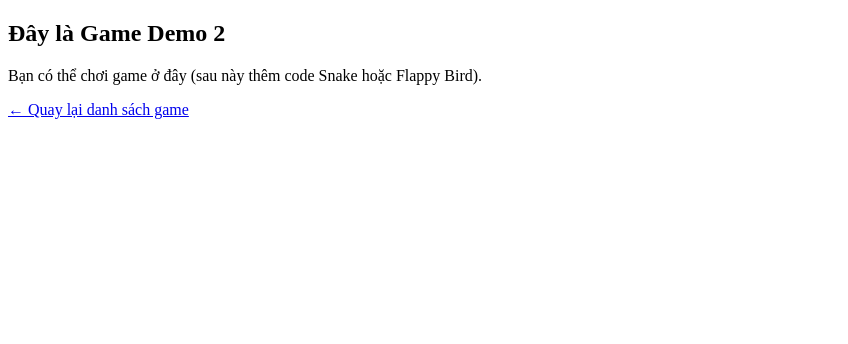
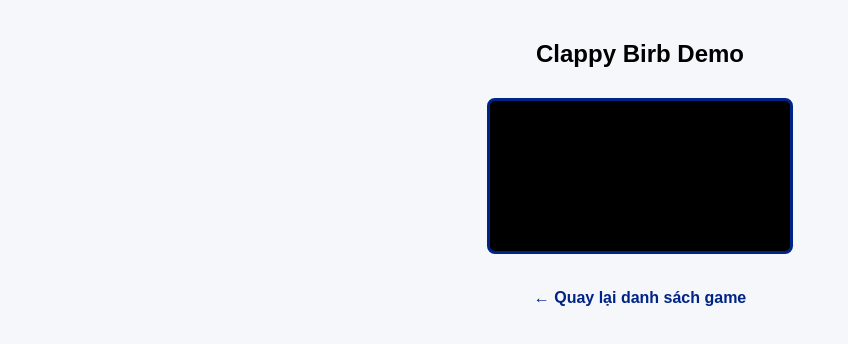
Before and after one commit to DT2BR/indie-game-shop, a plain HTML site: page games-demo/Clappy-Birb.html in a window 1280 px wide. Shown: the whole page, without its empty margins (0-848 px from the left). Drawn offline with Linux system fonts and the light colour scheme.

Commit message:
organized some files

```diff
--- a/games-demo/Clappy-Birb.html
+++ b/games-demo/Clappy-Birb.html
@@ -2,11 +2,44 @@
 <html>
 <head>
   <meta charset="UTF-8">
-  <title>Game Demo 2</title>
+  <title>Game Demo - Clappy Birb</title>
+  <style>
+    body {
+      font-family: Arial, sans-serif;
+      display: flex;
+      flex-direction: column;
+      align-items: center;
+      background: #f5f7fa;
+      margin: 0;
+      padding: 20px;
+    }
+    h2 {
+      margin-bottom: 10px;
+    }
+    canvas {
+      background: black;
+      display: block;
+      margin: 20px auto;
+      border: 3px solid #002486;
+      border-radius: 8px;
+    }
+    a {
+      margin-top: 15px;
+      text-decoration: none;
+      color: #002486;
+      font-weight: bold;
+    }
+    #score {
+      font-size: 18px;
+      margin-top: 10px;
+    }
+  </style>
 </head>
 <body>
-  <h2>Đây là Game Demo 2</h2>
-  <p>Bạn có thể chơi game ở đây (sau này thêm code Snake hoặc Flappy Bird).</p>
+  <h2>Clappy Birb Demo</h2>
+  <canvas id="canvas1"> </canvas>
+  <script type="module" src="../game demo scripts/Clappy-Birb.js"></script>
   <a href="../games.html">← Quay lại danh sách game</a>
+
 </body>
 </html>
```
Also changed, not shown: game demo scripts/Clappy-Birb/Game.js (added, +21 -0 lines), game demo scripts/Clappy-Birb/Player.js (added, +21 -0 lines).
